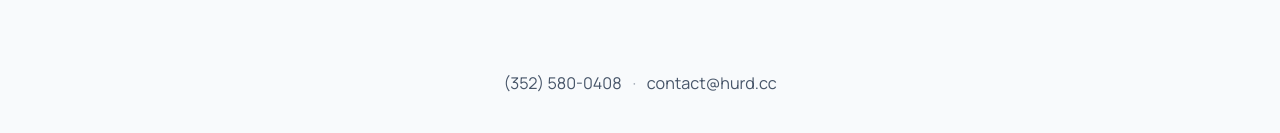
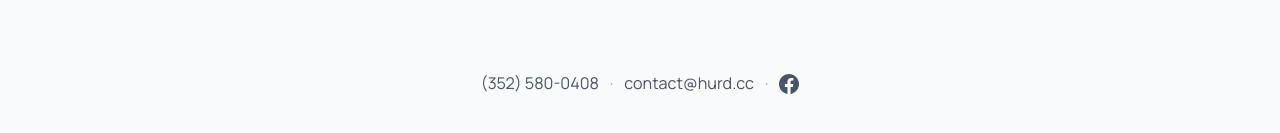
Before and after one commit to rh7112/hurd-cc, a React (Vite) app: page / in a window 1280 px wide. Shown: the part 2184-2317 px from the top of the page. Built offline with nearby package versions, Linux system fonts and the light colour scheme.

Commit message:
Add Facebook icon link to contact bar
Co-Authored-By: Claude Sonnet 5.5 <noreply@anthropic.com>

```diff
--- a/src/App.css
+++ b/src/App.css
@@ -234,6 +234,10 @@
   color: var(--accent);
 }
 
+.contact-details-icon {
+  display: inline-flex;
+}
+
 .contact-details-sep {
   opacity: 0.5;
 }
--- a/src/ContactDetails.jsx
+++ b/src/ContactDetails.jsx
@@ -1,4 +1,4 @@
-import { phoneDisplay, phoneHref, contactEmail, contactEmailHref } from './siteInfo.js'
+import { phoneDisplay, phoneHref, contactEmail, contactEmailHref, facebookHref } from './siteInfo.js'
 
 // Sits directly above <hurd-footer> on every page -- quick, no-click-
 // through contact info, separate from the footer component itself
@@ -11,6 +11,20 @@ function ContactDetails() {
         &middot;
       </span>
       <a href={contactEmailHref}>{contactEmail}</a>
+      <span className="contact-details-sep" aria-hidden="true">
+        &middot;
+      </span>
+      <a
+        className="contact-details-icon"
+        href={facebookHref}
+        target="_blank"
+        rel="noopener noreferrer"
+        aria-label="Hurd Craft Co. on Facebook"
+      >
+        <svg viewBox="0 0 24 24" width="20" height="20" fill="currentColor" aria-hidden="true">
+          <path d="M24 12.07C24 5.4 18.63 0 12 0S0 5.4 0 12.07C0 18.1 4.39 23.1 10.13 24v-8.44H7.08v-3.49h3.05V9.41c0-3.02 1.79-4.69 4.53-4.69 1.31 0 2.69.24 2.69.24v2.97h-1.52c-1.49 0-1.96.93-1.96 1.88v2.26h3.33l-.53 3.49h-2.8V24C19.61 23.1 24 18.1 24 12.07z" />
+        </svg>
+      </a>
     </div>
   )
 }
--- a/src/siteInfo.js
+++ b/src/siteInfo.js
@@ -6,3 +6,4 @@ export const phoneHref = 'tel:+13525800408'
 export const contactEmail = 'contact@hurd.cc'
 export const contactEmailHref = 'mailto:contact@hurd.cc'
 export const contactApiUrl = 'https://api.hurd.cc/api/v1/contact'
+export const facebookHref = 'https://www.facebook.com/share/19cfbPx2gd/'
```
